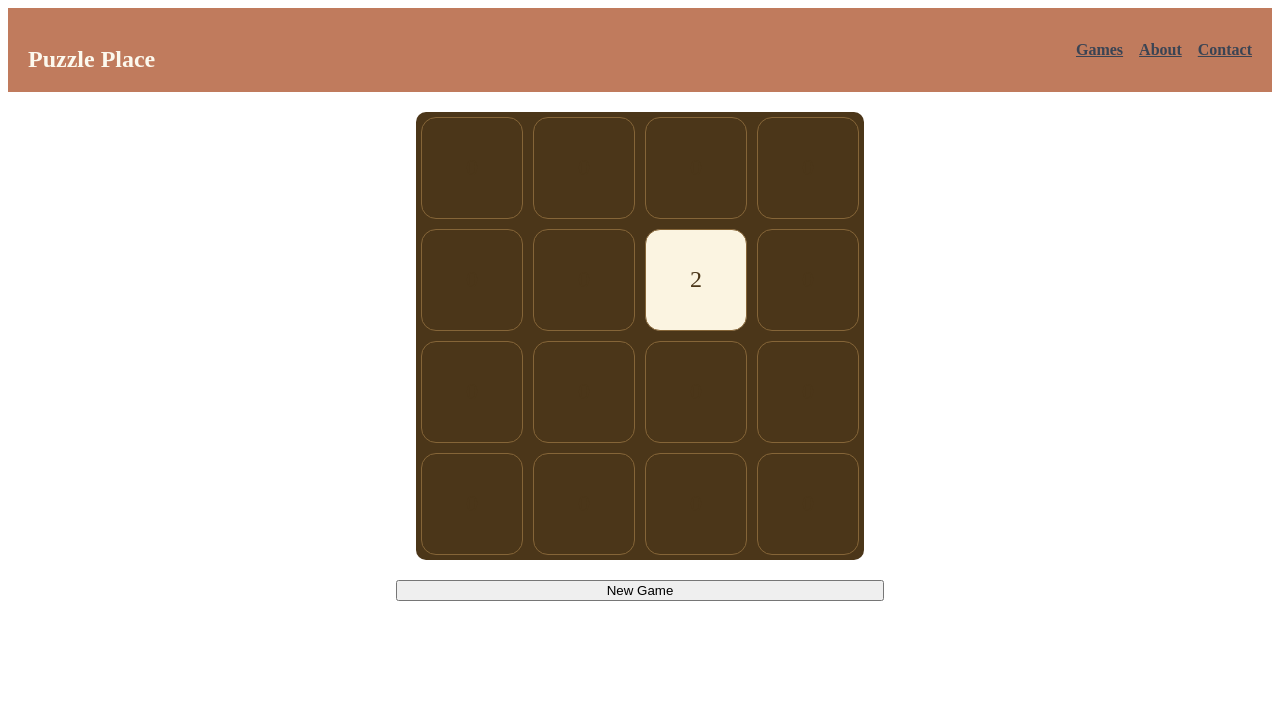
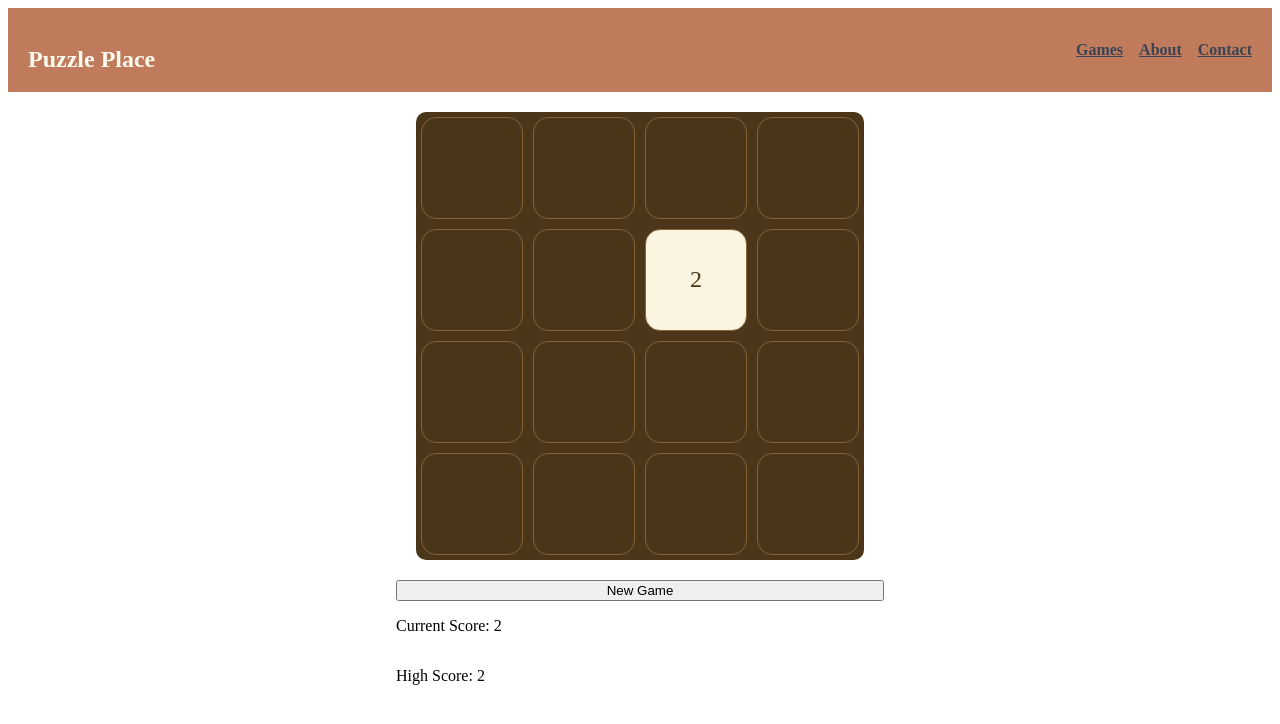
Before and after one commit to AVertjanova/vertjanova_cs5610_arcade, a SvelteKit app: page /2048 in a window 1280 px wide. Shown: the top 724 px of the page. Built offline with nearby package versions, Linux system fonts and the light colour scheme.

Commit message:
Add score functions

```diff
--- a/src/routes/2048/+page.svelte
+++ b/src/routes/2048/+page.svelte
@@ -8,6 +8,15 @@
     [0, 0, 0, 0],
   ]);
 
+  $effect(() => {
+    if (curScore > highScore) {
+      highScore = curScore;
+    }
+  });
+
+  let curScore = $derived.by(checkScore);
+  let highScore = $state(0);
+
   function reset() {
     console.log("in reset function");
     board = [
@@ -16,6 +25,18 @@
       [0, 0, 0, 0],
       [0, 0, 0, 0],
     ];
+  }
+
+  function checkScore() {
+    let largest = 2;
+    for (let i = 0; i < 4; i++) {
+      for (let j = 0; j < 4; j++) {
+        if (board[i][j] > largest) {
+          largest = board[i][j];
+        }
+      }
+    }
+    return largest;
   }
 
   function spawn(board) {
@@ -173,37 +194,19 @@
 
   function handleKeyDown(event) {
     if (event.key === "ArrowDown") {
-      console.log("down");
       move(board, "down");
     } else if (event.key === "ArrowUp") {
-      console.log("up");
       move(board, "up");
     } else if (event.key === "ArrowRight") {
-      console.log("right");
       move(board, "right");
     } else if (event.key === "ArrowLeft") {
-      console.log("left");
-      move(board, "left");
-    }
-  }
-
-  function handleKeyRight(event) {
-    if (event.key === "ArrowRight") {
-      console.log("right");
-      move(board, "right");
-    }
-  }
-
-  function handleKeyLeft(event) {
-    if (event.key === "ArrowLeft") {
-      console.log("left");
       move(board, "left");
     }
   }
 </script>
 
 <div class="pageLayout">
-  <div class="board">
+  <div class="board" aria-label="2048 game board">
     {#each board as row, i}
       {#each row as cellValue, j}
         <Cell value={cellValue} row={i} column={j} />
@@ -211,19 +214,24 @@
     {/each}
   </div>
   <button type="button" onclick={() => reset()}>New Game</button>
+  <p>Current Score: {curScore}</p>
+  <p>High Score: {highScore}</p>
 </div>
 
 <svelte:window onkeydown={handleKeyDown} />
 
-<!--  hours worked 6.5
+<!--  hours worked 7.5
 Todo:
 Canmove always returns true? Which means has moves always returns true
 make game over condition and pop up?
+
 Make mobile version work
-Aria labels for accessability
-design page to look good and centered etc
+Aria labels for accessability? done? Need more?
+
 transition animations?
-restart button -->
+
+
+-->
 
 <style>
   .board {
```
